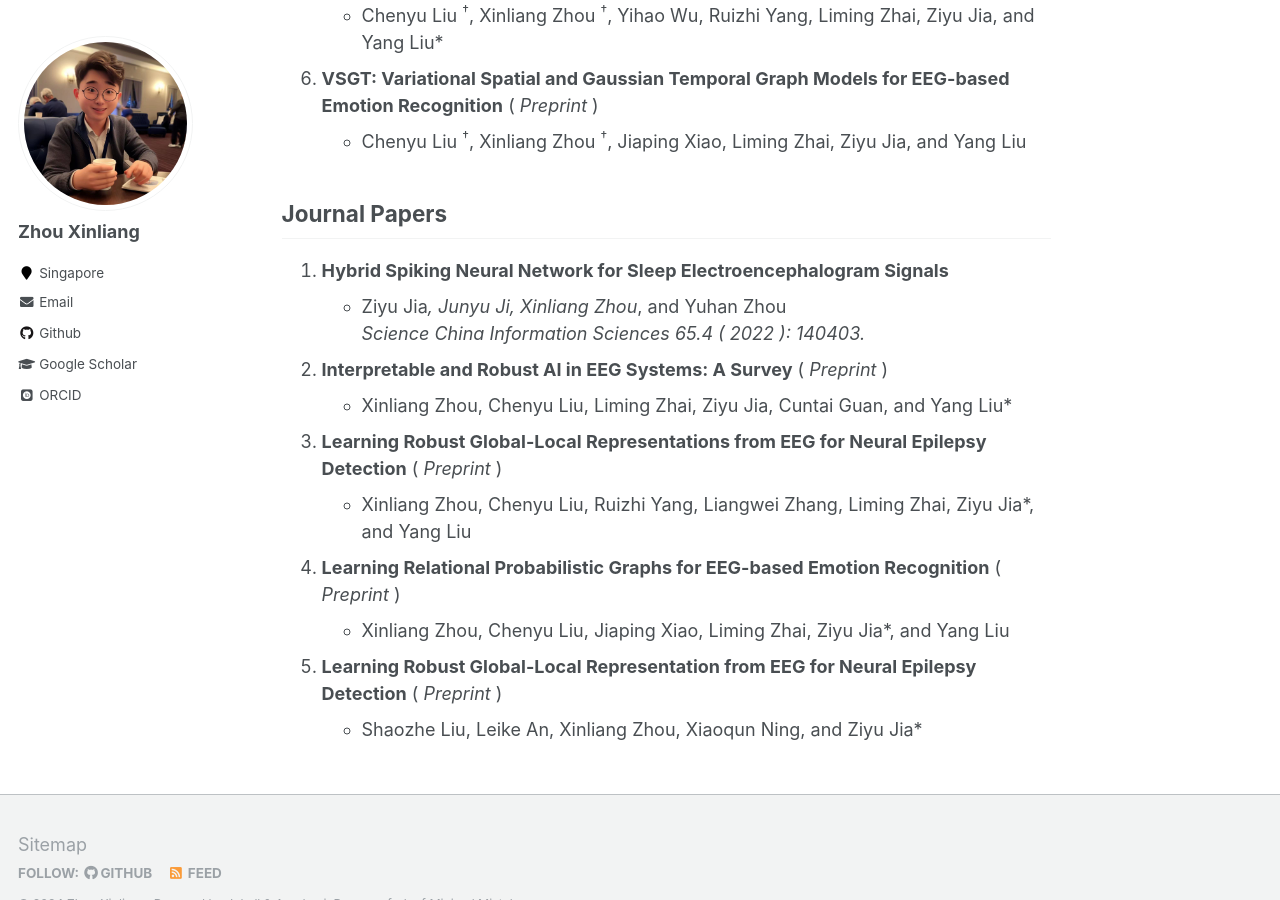
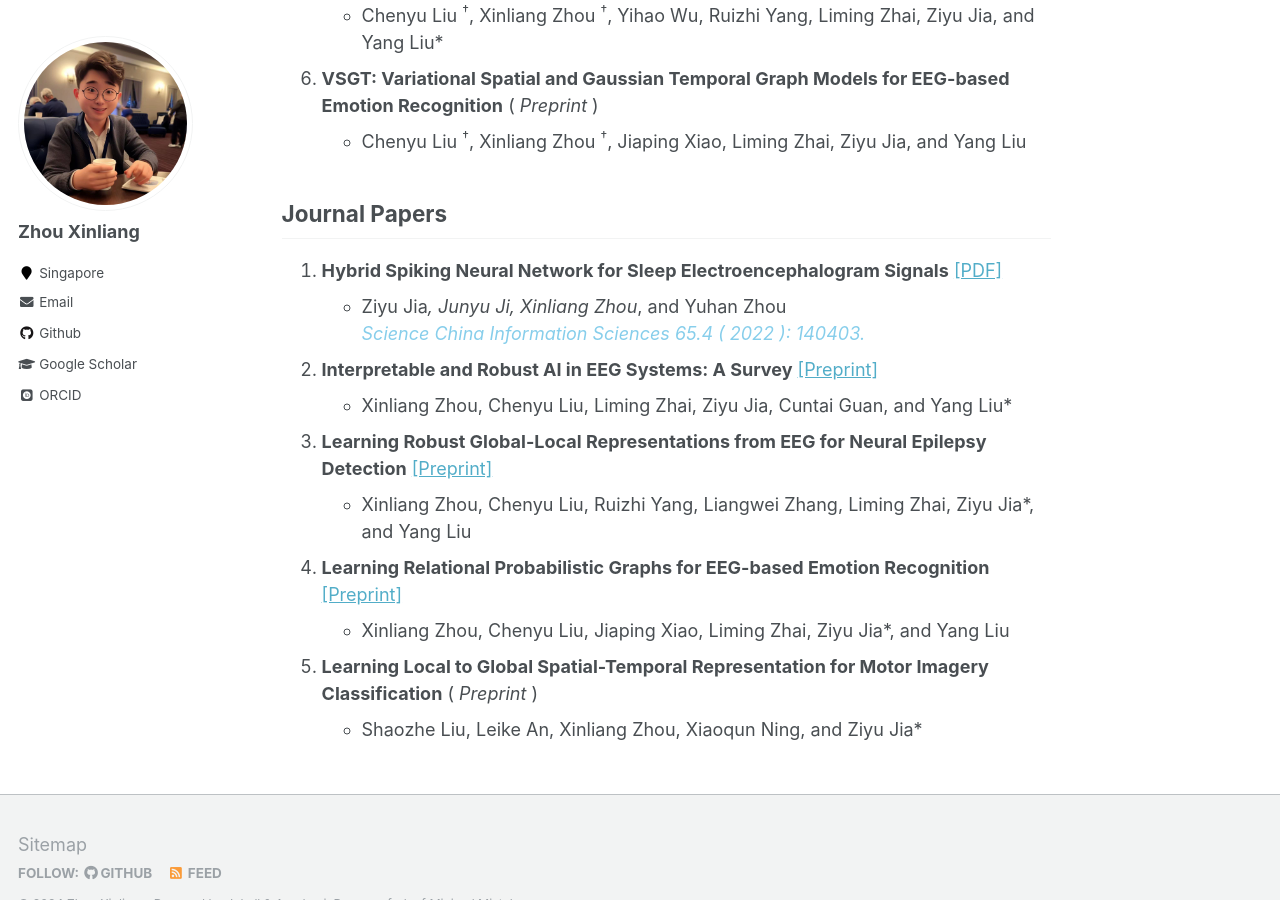
Before and after one commit to xinliangzhou/xinliangzhou.github.io, a Jekyll site: the page built from _pages/about.md, in a window 1280 px wide and 900 px high, scrolled down 1047 px. Built offline with Jekyll 4.4.1, drawn with Linux system fonts in a browser that asks for light colours; some web fonts are replaced.

Commit message:
Update about.md

```diff
--- a/_pages/about.md
+++ b/_pages/about.md
@@ -43,23 +43,23 @@ Conference Papers
 
 Journal Papers
 ------
-1. **Hybrid Spiking Neural Network for Sleep Electroencephalogram Signals**
+1. **Hybrid Spiking Neural Network for Sleep Electroencephalogram Signals**  [[PDF]](https://link.springer.com/article/10.1007/s11432-021-3380-1)
    - Ziyu Jia*, Junyu Ji, Xinliang Zhou*, and Yuhan Zhou
-   *Science China Information Sciences 65.4 ( 2022 ): 140403.*
+  <span style="color:#87CEEB">    *Science China Information Sciences 65.4 ( 2022 ): 140403.*</span>
 
-2. **Interpretable and Robust AI in EEG Systems: A Survey**  ( *Preprint* )
+2. **Interpretable and Robust AI in EEG Systems: A Survey**  [[Preprint]](https://arxiv.org/pdf/2304.10755.pdf)
    - Xinliang Zhou, Chenyu Liu, Liming Zhai, Ziyu Jia, Cuntai Guan, and Yang Liu*
    <!-- *Under Review and Submitted to IEEE Transactions on Neural Networks and Learning Systems (IEEE TNNLS)* -->
 
 
-3. **Learning Robust Global-Local Representations from EEG for Neural Epilepsy Detection**  ( *Preprint* )
+3. **Learning Robust Global-Local Representations from EEG for Neural Epilepsy Detection**  [[Preprint]](https://www.researchgate.net/publication/379323759_Learning_Robust_Global-Local_Representation_from_EEG_for_Neural_Epilepsy_Detection)
    - Xinliang Zhou, Chenyu Liu, Ruizhi Yang, Liangwei Zhang, Liming Zhai, Ziyu Jia*, and Yang Liu
    <!-- *Under Review and Submitted to IEEE Transactions on Neural Artificial Intelligence (IEEE TAI)* -->
 
-4. **Learning Relational Probabilistic Graphs for EEG-based Emotion Recognition**  ( *Preprint* )
+4. **Learning Relational Probabilistic Graphs for EEG-based Emotion Recognition**  [[Preprint]](https://www.researchgate.net/publication/379325479_Learning_Relational_Probabilistic_Graphs_for_EEG-based_Emotion_Recognition)
    - Xinliang Zhou, Chenyu Liu, Jiaping Xiao, Liming Zhai, Ziyu Jia*, and Yang Liu
    <!-- *Under Review and Submitted to IEEE Transactions on Affective Computing (IEEE TAFFC)* -->
 
-5. **Learning Robust Global-Local Representation from EEG for Neural Epilepsy Detection** ( *Preprint* )
+5. **Learning Local to Global Spatial-Temporal Representation for Motor Imagery Classification** ( *Preprint* )
    - Shaozhe Liu, Leike An, Xinliang Zhou, Xiaoqun Ning, and Ziyu Jia*
    <!-- *Under Review and Submitted to IEEE Transactions on Neural Cybernetics (IEEE TCYB)* -->
```
